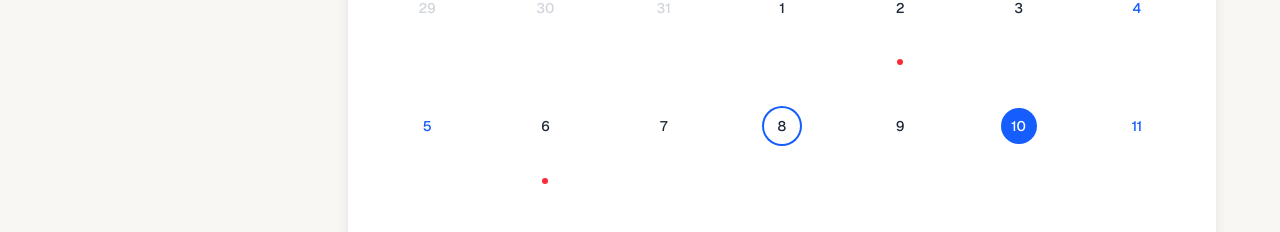
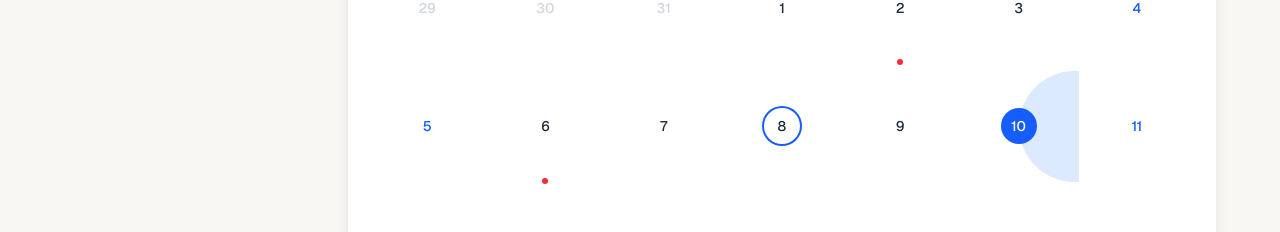
Before and after one commit to BitsToBytes-Saksham/tuf-interactive-wall-calendar, a Next.js app: page / in a window 1280 px wide. Both pictures are taken after a click on the button "10". Shown: the part 444-676 px from the top of the page. Built offline with nearby package versions, Linux system fonts and the light colour scheme; a web font is replaced by a local one.

Commit message:
fix: render range band with square edges at row boundaries

```diff
--- a/components/wall-calendar.tsx
+++ b/components/wall-calendar.tsx
@@ -484,23 +484,28 @@ export default function WallCalendar() {
                     const atRowStart = isRowStart(index)
                     const atRowEnd = isRowEnd(index)
 
-                    // Determine if this is part of a continuous band
-                    const showBand = (inRange || inPreview) && day.isCurrentMonth
-                    const showBandStart = (rangeStart || (showBand && atRowStart)) && day.isCurrentMonth
-                    const showBandEnd = (rangeEnd || previewEnd || (showBand && atRowEnd)) && day.isCurrentMonth
+                    // Determine if this cell should show the range band
+                    // Band shows through start, middle (inRange), and end dates
+                    const isPartOfRange = rangeStart || rangeEnd || inRange
+                    const isPartOfPreview = previewEnd || inPreview
+                    const showBand = (isPartOfRange || isPartOfPreview) && day.isCurrentMonth
+
+                    // Determine edge rounding: flush/square at row boundaries, rounded only at true range ends
+                    const isFirstInBand = rangeStart || (dateRange.start && !dateRange.end && previewEnd && hoveredDate && hoveredDate < dateRange.start)
+                    const isLastInBand = rangeEnd || previewEnd
 
                     return (
                       <div
                         key={index}
                         className="relative"
                       >
-                        {/* Continuous range band - flush/square at row edges for visual continuity */}
+                        {/* Continuous range band - square at row edges, rounded only at true range start/end */}
                         {showBand && (
                           <div
                             className={`absolute inset-y-1 bg-blue-100 ${
-                              atRowStart ? 'left-0' : '-left-px'
+                              atRowStart ? 'left-0' : isFirstInBand ? 'left-1/2 rounded-l-full' : '-left-px'
                             } ${
-                              atRowEnd ? 'right-0' : '-right-px'
+                              atRowEnd ? 'right-0' : isLastInBand ? 'right-1/2 rounded-r-full' : '-right-px'
                             }`}
                           />
                         )}
```
